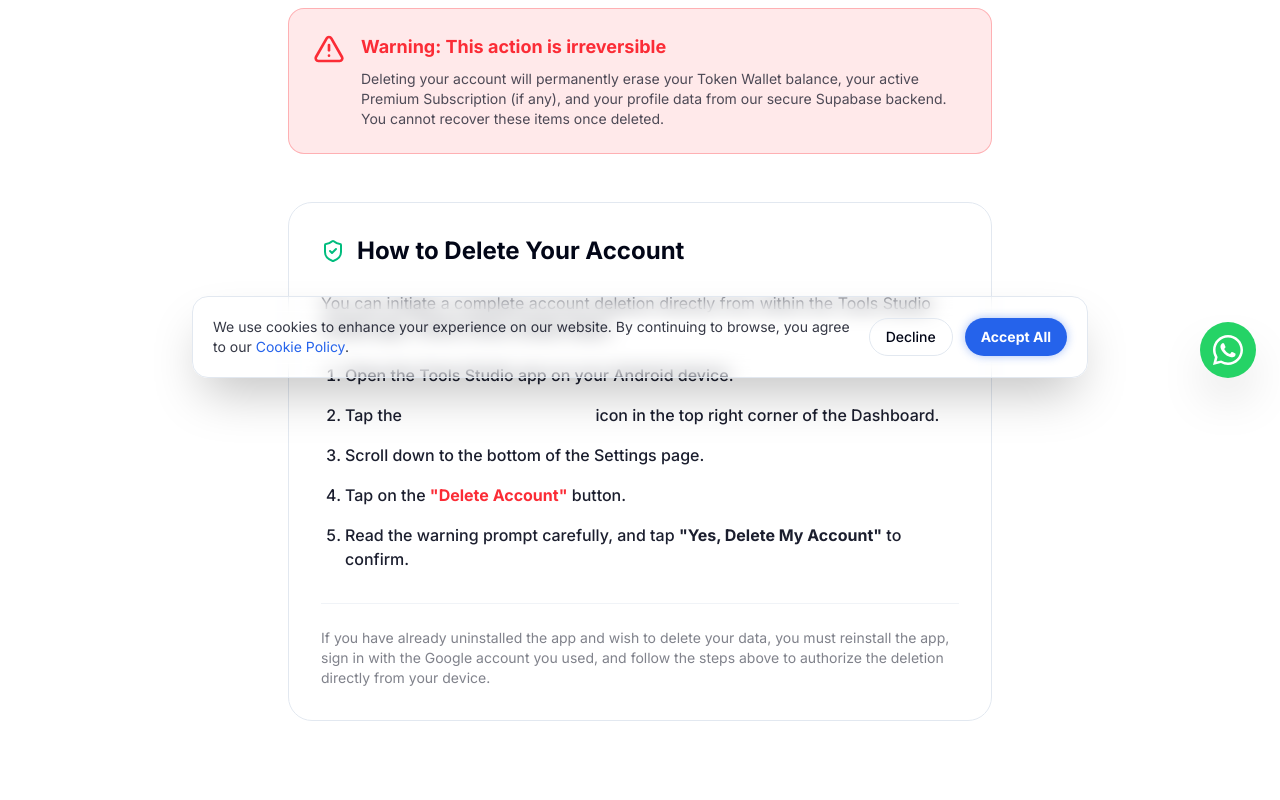
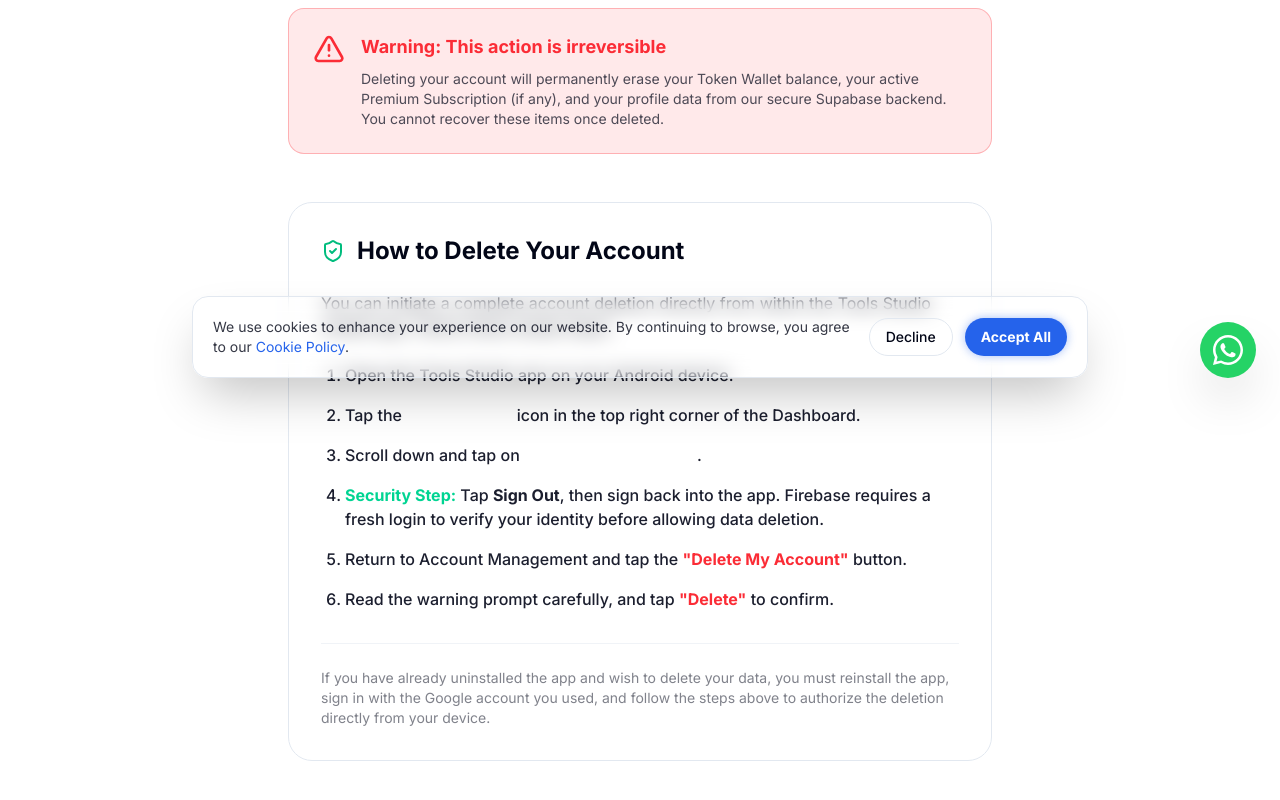
Before and after one commit to solvextechnology/website, a Next.js app: page /legal/tools-studio/delete-account in a window 1280 px wide. Shown: the part 398-1198 px from the top of the page. Built offline with nearby package versions, Linux system fonts and the light colour scheme; no server answers.

Commit message:
docs: update account deletion steps with security requirement

```diff
--- a/src/app/legal/tools-studio/delete-account/page.tsx
+++ b/src/app/legal/tools-studio/delete-account/page.tsx
@@ -58,10 +58,11 @@ export default function DeleteAccount() {
             </p>
             <ol className="list-decimal pl-6 space-y-4 font-medium text-foreground/90">
               <li>Open the Tools Studio app on your Android device.</li>
-              <li>Tap the <strong className="text-white">Profile Avatar / Settings</strong> icon in the top right corner of the Dashboard.</li>
-              <li>Scroll down to the bottom of the Settings page.</li>
-              <li>Tap on the <strong className="text-red-500">"Delete Account"</strong> button.</li>
-              <li>Read the warning prompt carefully, and tap <strong>"Yes, Delete My Account"</strong> to confirm.</li>
+              <li>Tap the <strong className="text-white">Profile Avatar</strong> icon in the top right corner of the Dashboard.</li>
+              <li>Scroll down and tap on <strong className="text-white">Account Management</strong>.</li>
+              <li><strong className="text-emerald-400">Security Step:</strong> Tap <strong>Sign Out</strong>, then sign back into the app. Firebase requires a fresh login to verify your identity before allowing data deletion.</li>
+              <li>Return to Account Management and tap the <strong className="text-red-500">"Delete My Account"</strong> button.</li>
+              <li>Read the warning prompt carefully, and tap <strong className="text-red-500">"Delete"</strong> to confirm.</li>
             </ol>
             <p className="mt-8 text-sm text-foreground/50 border-t border-card-border/50 pt-6">
               If you have already uninstalled the app and wish to delete your data, you must reinstall the app, sign in with the Google account you used, and follow the steps above to authorize the deletion directly from your device.
```
